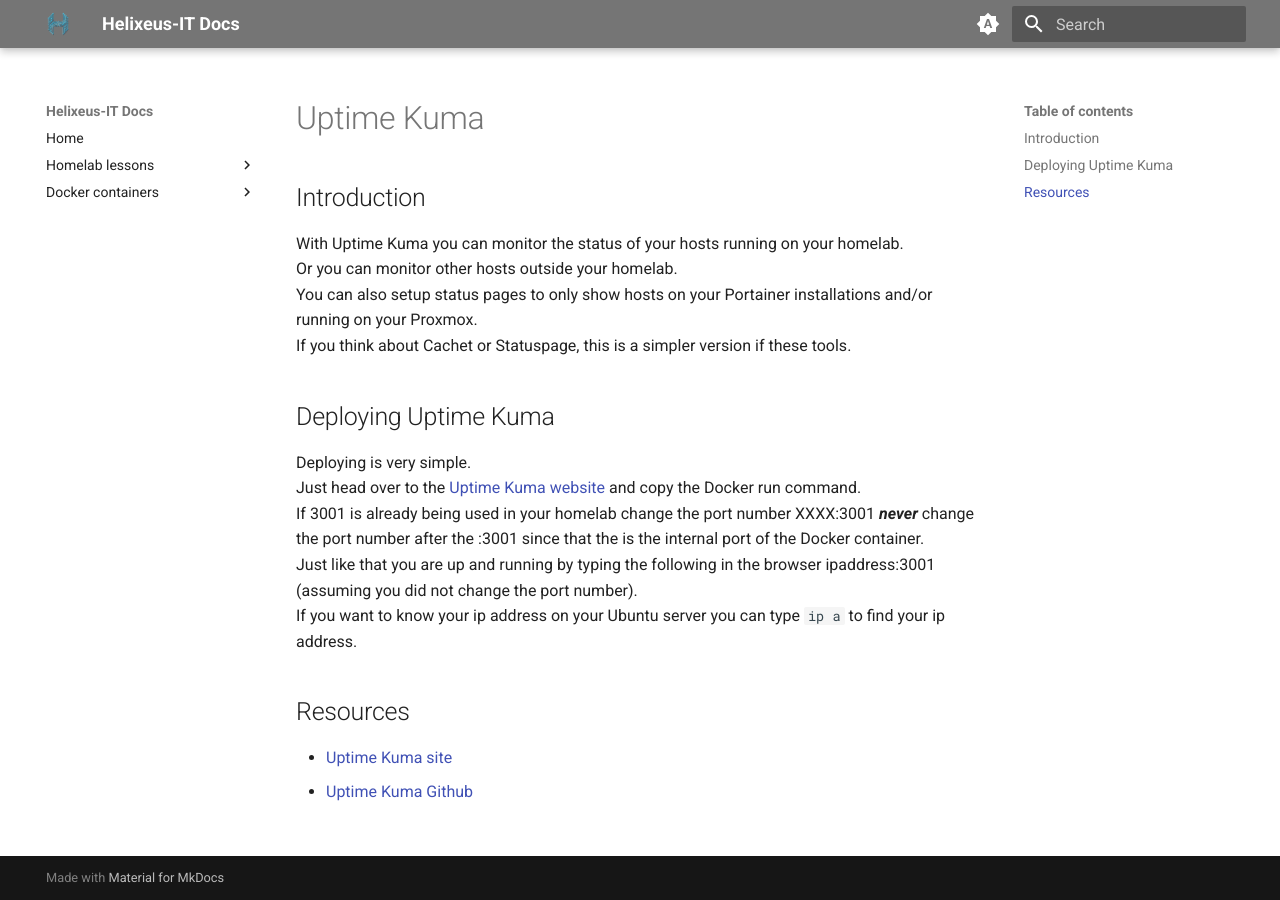
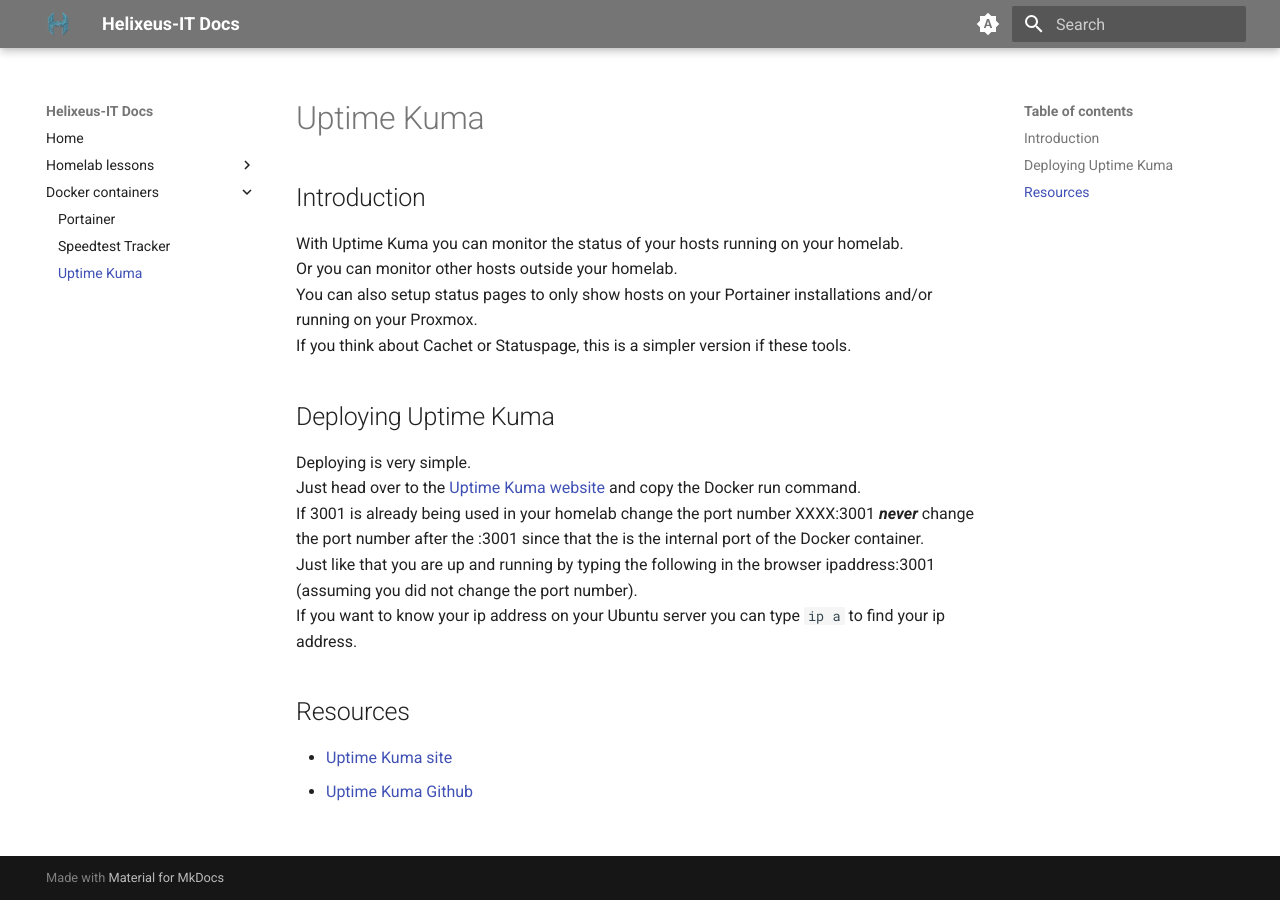
Before and after one commit to JustHelixia/mkdocs, an MkDocs documentation site: the page built from docs/uptime-kuma.md, in a window 1280 px wide. Built offline with MkDocs 1.6.1 and Material for MkDocs 9.7.7, drawn with Linux system fonts in a browser that asks for light colours.

Commit message:
Added Uptime-Kuma in kmdocs.yml

```diff
--- a/mkdocs.yml
+++ b/mkdocs.yml
@@ -9,7 +9,7 @@ nav:
   - Docker containers:
     - Portainer: portainer.md
     - Speedtest Tracker: speedtest-tracker.md
-  #  - Uptime Kuma: uptime-kuma.md
+    - Uptime Kuma: uptime-kuma.md
   #  - Gotify: gotify.md
   #  - Pi-Hole: pihole.md
   #  - Nginx Proxy Manager: npm.md
```
